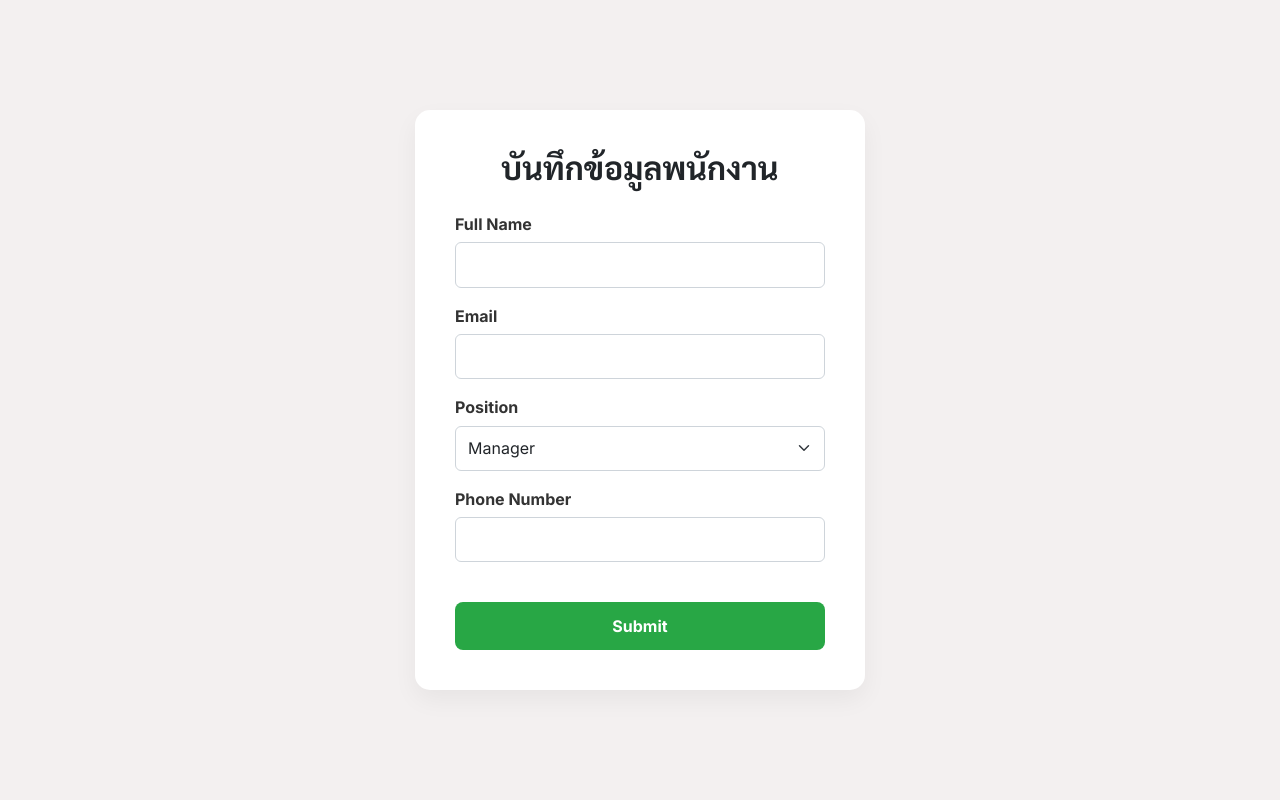
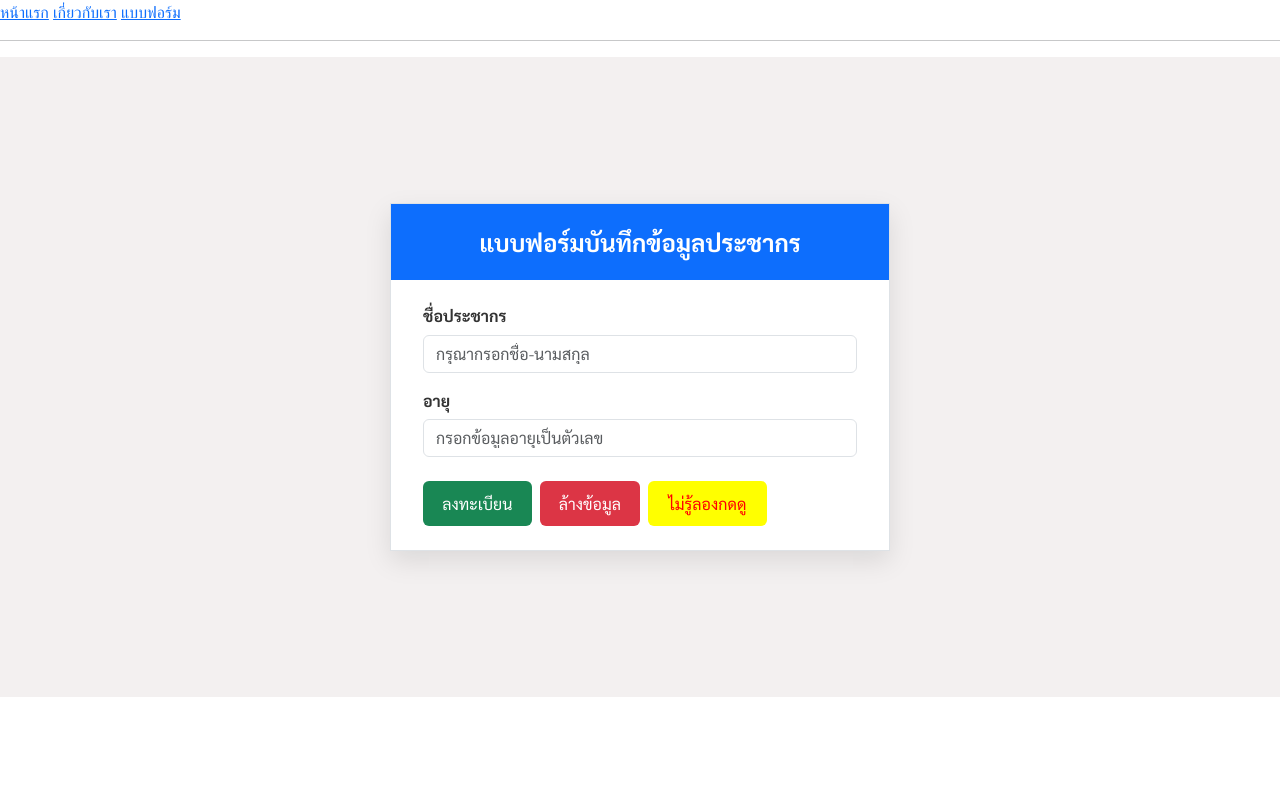
Before and after one commit to Jerry9win/ICT12367_L8_68121337, a Django app: page /form/ in a window 1280 px wide. Run offline with Django 5.2, Linux system fonts and the light colour scheme.

Commit message:
first commit

```diff
--- /dev/null
+++ b/myapp/templates/base.html
@@ -0,0 +1,19 @@
+<!DOCTYPE html>
+<html lang="en">
+<head>
+    <meta charset="UTF-8">
+    <meta name="viewport" content="width=device-width, initial-scale=1.0">
+    {% block title %}
+    {% endblock %}
+</head>
+<body>
+    <a href="/">หน้าแรก</a>
+    <a href="/about">เกี่ยวกับเรา</a>
+    <a href="/form">แบบฟอร์ม</a>
+    <hr>
+    <div>
+        {% block content%}
+        {% endblock %}
+    </div>
+</body>
+</html>
--- a/myapp/templates/form.html
+++ b/myapp/templates/form.html
@@ -1,93 +1,101 @@
-<!DOCTYPE html>
-<html lang="th">
-<head>
-    <meta charset="UTF-8">
-    <meta name="viewport" content="width=device-width, initial-scale=1.0">
-    <title>Form Thanaphat Phanngam</title>
+{% extends "base.html"%}
+
+{% block title %}
+    <title>แบบฟอร์มบันทึกข้อมูลประชากร</title>
     <link href="https://cdn.jsdelivr.net/npm/bootstrap@5.3.2/dist/css/bootstrap.min.css" rel="stylesheet">
-    <link href="https://fonts.googleapis.com/css2?family=Sarabun:wght@400;700&family=Inter:wght@400;700&display=swap" rel="stylesheet">
+    <link href="https://fonts.googleapis.com/css2?family=Sarabun:wght@400;700&display=swap" rel="stylesheet">
+{% endblock %}
 
+{% block content %}
     <style>
-        body {
+        .form-wrapper {
             background-color: #f3f0f0;
-            font-family: 'Inter', 'Sarabun', sans-serif;
+            font-family: 'Sarabun', sans-serif;
             display: flex;
             align-items: center;
             justify-content: center;
-            min-height: 100vh;
-            margin: 0;
+            min-height: 80vh;
+            padding: 20px;
         }
         .form-card {
             background: white;
-            padding: 2.5rem;
-            border-radius: 15px;
-            box-shadow: 0 10px 25px rgba(0,0,0,0.05);
+            border-radius: 0px; /* ปรับให้โค้งน้อยลงตามแบบ */
+            box-shadow: 0 10px 25px rgba(0,0,0,0.1);
             width: 100%;
-            max-width: 450px;
+            max-width: 500px;
+            overflow: hidden; /* เพื่อให้แถบสีฟ้าไม่ล้นขอบโค้ง */
+            border: 1px solid #dee2e6;
+        }
+        /* แถบหัวข้อสีฟ้า */
+        .card-header {
+            background-color: #0d6efd; /* สี Primary Blue */
+            color: white;
+            padding: 1.5rem;
+            text-align: center;
+        }
+        .card-header h3 {
+            margin: 0;
+            font-weight: 700;
+            font-size: 1.5rem;
+        }
+        .form-body {
+            padding: 1.5rem 2rem;
         }
         .form-label {
-            font-weight: 700;
+            font-weight: 600;
             margin-bottom: 0.4rem;
             color: #333;
         }
-        .form-control, .form-select {
-            border: 1px solid #ced4da;
-            padding: 0.6rem 0.75rem;
-        }
-        .btn-submit {
-            background-color: #28a745;
+        /* ปรับสไตล์ปุ่ม */
+        .btn-register {
+            background-color: #198754; /* สีเขียว */
             border: none;
             color: white;
-            padding: 0.75rem;
-            font-weight: 600;
-            border-radius: 8px;
-            margin-top: 1rem;
-            width: 100%;
+            padding: 0.6rem 1.2rem;
+            font-weight: 500;
         }
-        .btn-submit:hover {
-            background-color: #218838;
+        .btn-clear {
+            background-color: #dc3545; /* สีแดง */
+            border: none;
+            color: white;
+            padding: 0.6rem 1.2rem;
+            font-weight: 500;
         }
-        h2 {
-            font-weight: 700;
-            margin-bottom: 1.5rem;
-            text-align: center;
+
+        .btn-noob {
+            background-color: #ffff00;
+            border: flex;
+            color: #ff0000;
+            padding: 0.6rem 1.2rem;
+            font-weight: 500;
         }
     </style>
-</head>
-<body>
 
+    <div class="form-wrapper">
         <div class="form-card">
-        <h2>บันทึกข้อมูลพนักงาน</h2>
+            <div class="card-header">
+                <h3>แบบฟอร์มบันทึกข้อมูลประชากร</h3>
+            </div>
 
-        <form>
+            <div class="form-body">
+                <form method="POST"> {% csrf_token %}
                     <div class="mb-3">
-                <label class="form-label">Full Name</label>
-                <input type="text" class="form-control">
+                        <label class="form-label">ชื่อประชากร</label>
+                        <input type="text" name="fullname" class="form-control" placeholder="กรุณากรอกชื่อ-นามสกุล">
                     </div>
 
                     <div class="mb-3">
-                <label class="form-label">Email</label>
-                <input type="email" class="form-control">
+                        <label class="form-label">อายุ</label>
+                        <input type="number" name="age" class="form-control" placeholder="กรอกข้อมูลอายุเป็นตัวเลข">
                     </div>
 
-            <div class="mb-3">
-                <label class="form-label">Position</label>
-                <select class="form-select">
-                    <option selected>Manager</option>
-                    <option value="1">Developer</option>
-                    <option value="2">Designer</option>
-                </select>
+                    <div class="d-flex gap-2 mt-4">
+                        <button type="submit" class="btn btn-register">ลงทะเบียน</button>
+                        <button type="reset" class="btn btn-clear">ล้างข้อมูล</button>
+                        <button type="noob" class="btn btn-noob">ไม่รู้ลองกดดู</button>
                     </div>
-
-            <div class="mb-4">
-                <label class="form-label">Phone Number</label>
-                <input type="tel" class="form-control">
-            </div>
-
-            <button type="submit" class="btn btn-submit">Submit</button>
                 </form>
             </div>
-
-    <script src="https://cdn.jsdelivr.net/npm/bootstrap@5.3.2/dist/js/bootstrap.bundle.min.js"></script>
-</body>
-</html>
+        </div>
+    </div>
+{% endblock %}
--- a/myapp/urls.py
+++ b/myapp/urls.py
@@ -4,5 +4,4 @@ urlpatterns = [
     path('',views.index),
     path('about',views.about),
     path('form/',views.form, name='form'),
-    path('contact',views.contact)
 ]
--- a/myapp/views.py
+++ b/myapp/views.py
@@ -3,13 +3,10 @@ from django.http import HttpResponse
 
 # Create your views here.
 def index(request):
-    return HttpResponse("<h1>ICT12367 SPU</h1>")
+    return render(request,"index.html")
 
 def about(request):
-    return HttpResponse("<h1>เกี่ยวกับเรา</h1>")
+    return render(request,"about.html")
 
 def form(request):
     return render(request,'form.html')
-
-def contact(request):
-    return HttpResponse("<h1>ติดต่อ 68121337 Thanaphat Phanngam</h1>")
```
Also changed, not shown: myapp/templates/about.html (added, +11 -0 lines), myapp/templates/index.html (added, +11 -0 lines). Lines whose indentation alone changed are shown as unchanged.
